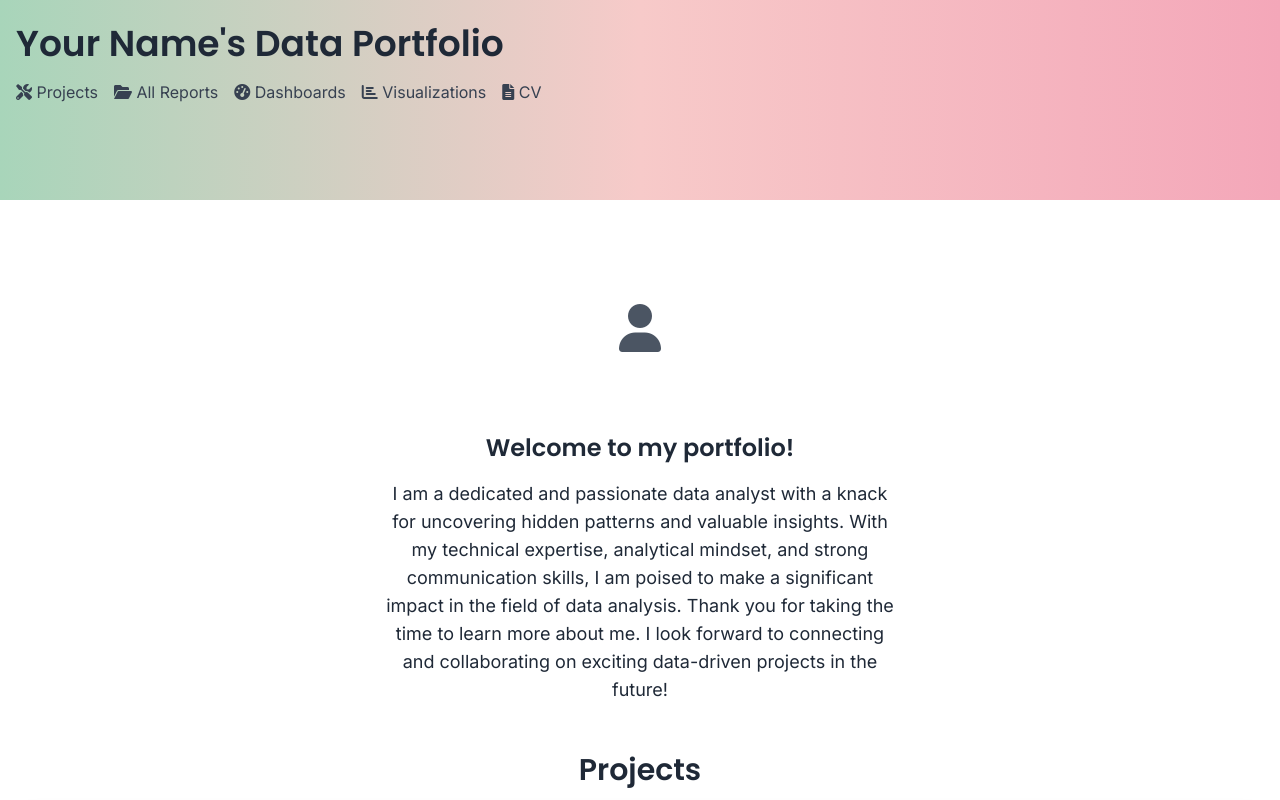
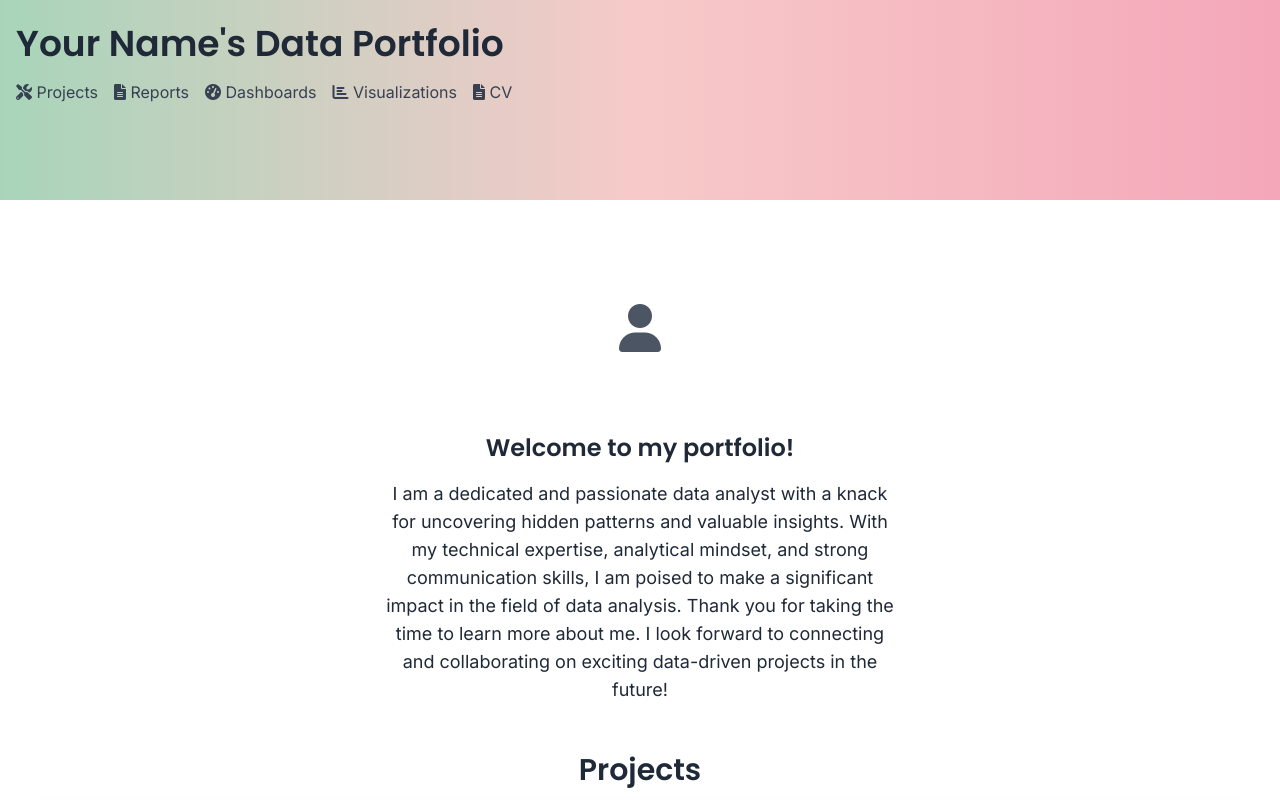
Before and after one commit to Abhaykush584/Personal-Portfolio, a plain HTML site: page index.html in a window 1280 px wide. Shown: the top 800 px of the page. Drawn offline with nearby package versions, Linux system fonts and the light colour scheme.

Commit message:
Update index.html

```diff
--- a/index.html
+++ b/index.html
@@ -69,9 +69,10 @@
             <h1 class="text-3xl md:text-4xl font-bold text-gray-800">Your Name's Data Portfolio</h1>
             <nav class="flex space-x-4 mt-4 text-gray-700">
                 <a href="#projects" class="hover:text-blue-500"><i class="fas fa-tools"></i> Projects</a>
-        <a href="https://github.com/Abhaykush584/Projects-Report/tree/main" target="_blank" class="hover:text-blue-500">
-  <i class="fas fa-folder-open"></i> All Reports
-</a>
+
+  <a href="https://github.com/Abhaykush584/Projects-Report" target="_blank" class="hover:text-blue-500">
+    <i class="fas fa-file-alt"></i> Reports
+  </a>
 
 
                 <a href="#dashboards" class="hover:text-blue-500"><i class="fas fa-tachometer-alt"></i> Dashboards</a>
```
